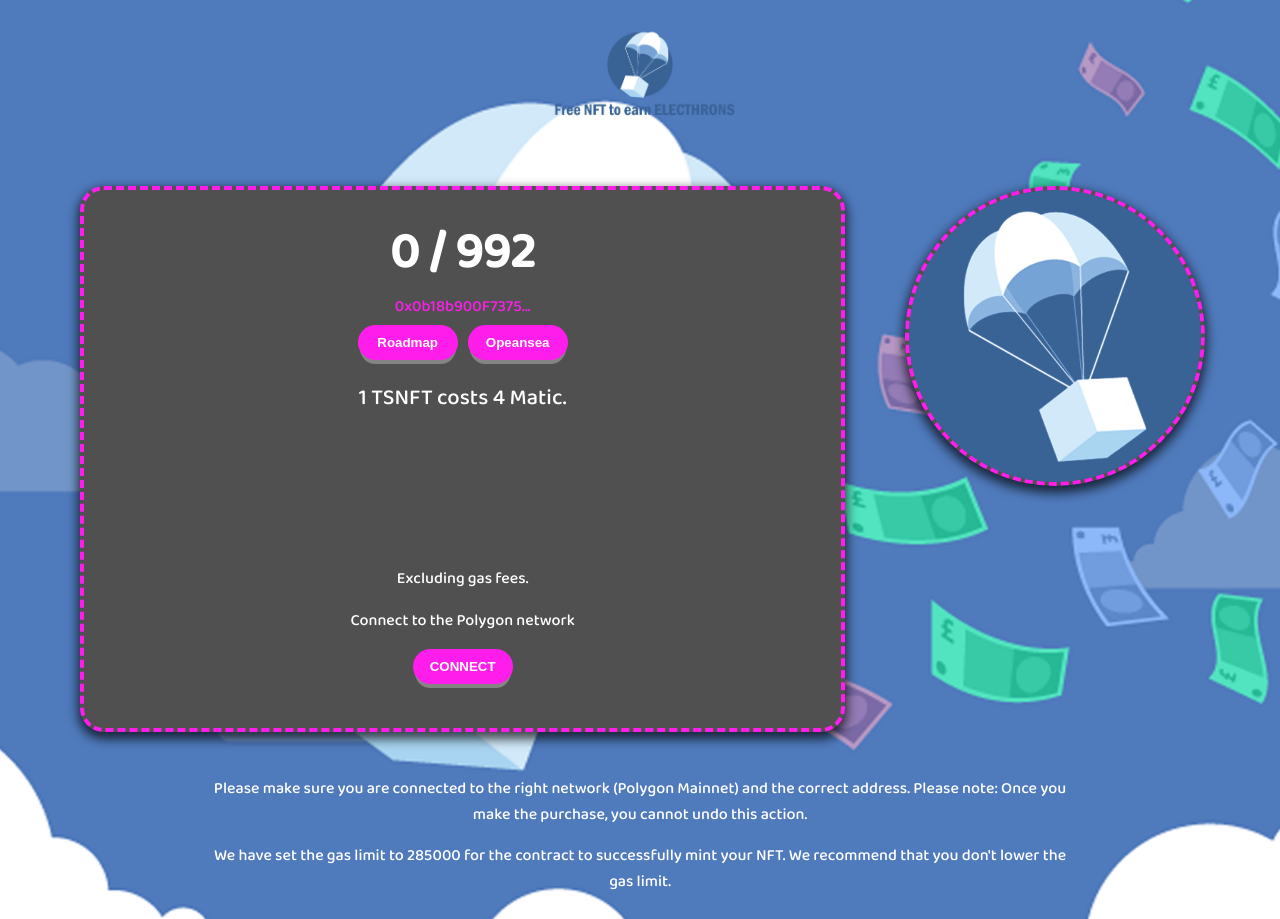
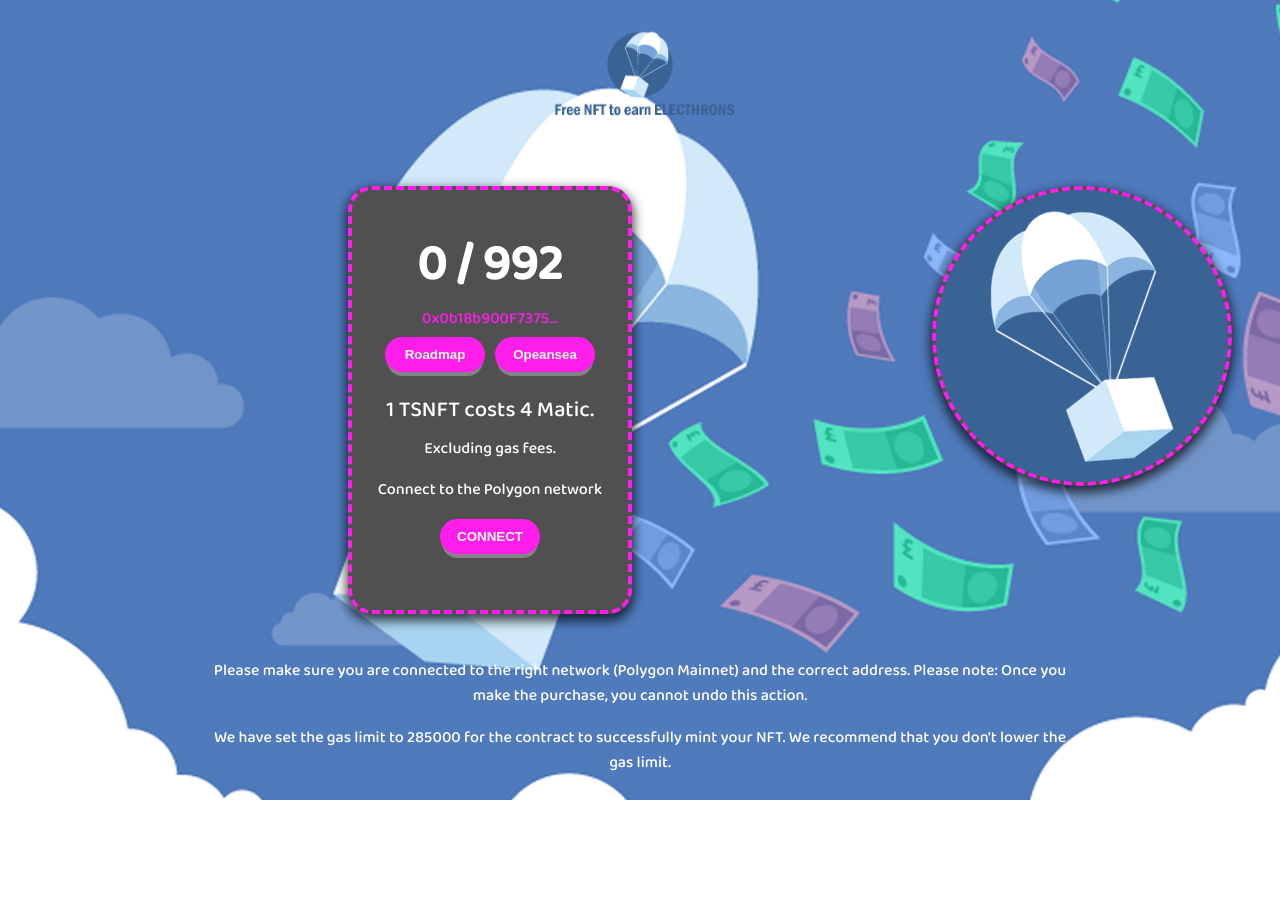
Before and after one commit to soujiang/soujiangminterdapp, a React (Create React App) app: page / in a window 1280 px wide. After the commit the page ends 800 px from the top, so only its background shows below. Built offline with nearby package versions, Linux system fonts and the light colour scheme.

Commit message:
spacerlarge

```diff
--- a/src/styles/globalStyles.js
+++ b/src/styles/globalStyles.js
@@ -14,8 +14,8 @@ export const Screen = styled.div`
 
 // Used for providing space between components
 export const SpacerXSmall = styled.div`
-  height: 150px;
-  width: 150px;
+  height: 8px;
+  width: 8px;
 `;
 
 // Used for providing space between components
@@ -32,8 +32,8 @@ export const SpacerMedium = styled.div`
 
 // Used for providing space between components
 export const SpacerLarge = styled.div`
-  height: 32px;
-  width: 32px;
+  height: 300px;
+  width: 300px;
 `;
 
 // Used for providing a wrapper around a component
```
